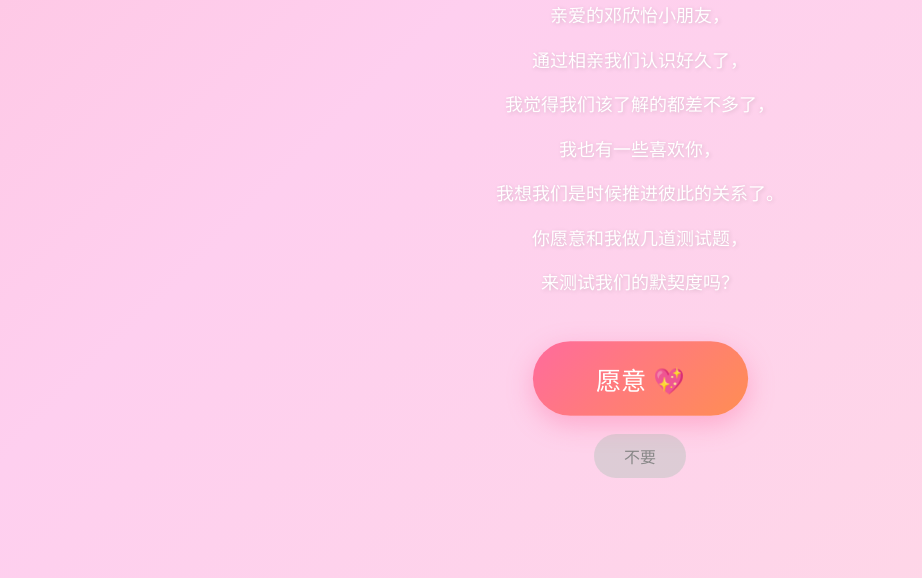
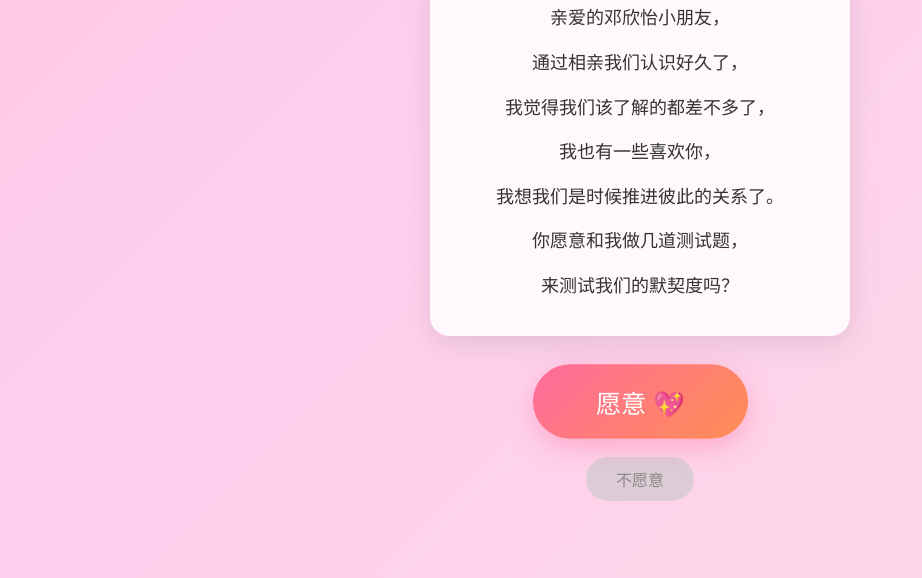
Before and after one commit to markmark7586/love-confession, a plain HTML site: page index.html in a window 1280 px wide. Shown: the part 222-800 px from the top of the page, without its empty margins (0-922 px from the left). Drawn offline with Linux system fonts and the light colour scheme.

Commit message:
Fix: dark text on light bg, change 不要 to 不愿意

```diff
--- a/index.html
+++ b/index.html
@@ -63,10 +63,13 @@
 
         .intro-text {
             font-size: 18px;
-            color: #fff;
+            color: #333;
+            background: rgba(255,255,255,0.85);
+            padding: 25px 20px;
+            border-radius: 20px;
             line-height: 2.2;
-            margin-bottom: 40px;
-            text-shadow: 1px 1px 4px rgba(0,0,0,0.15);
+            margin-bottom: 30px;
+            box-shadow: 0 8px 30px rgba(0,0,0,0.1);
         }
 
         .intro-text p {
@@ -356,7 +359,7 @@
             </div>
             <div class="btn-group-intro">
                 <button class="btn-yes-big" onclick="showConsentPage()">愿意 💖</button>
-                <button class="btn-no-small" onclick="rejectIntro()">不要</button>
+                <button class="btn-no-small" onclick="rejectIntro()">不愿意</button>
             </div>
         </div>
 
```
